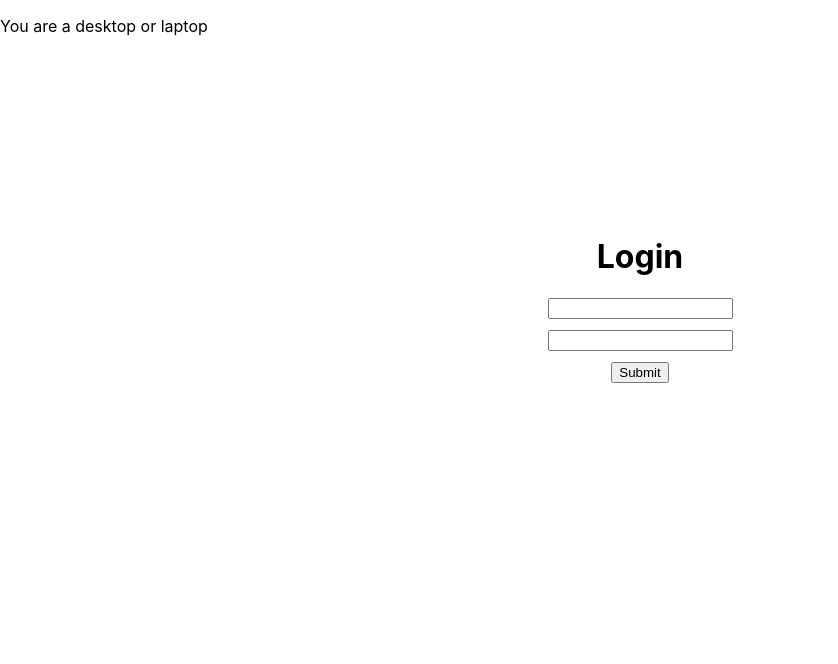
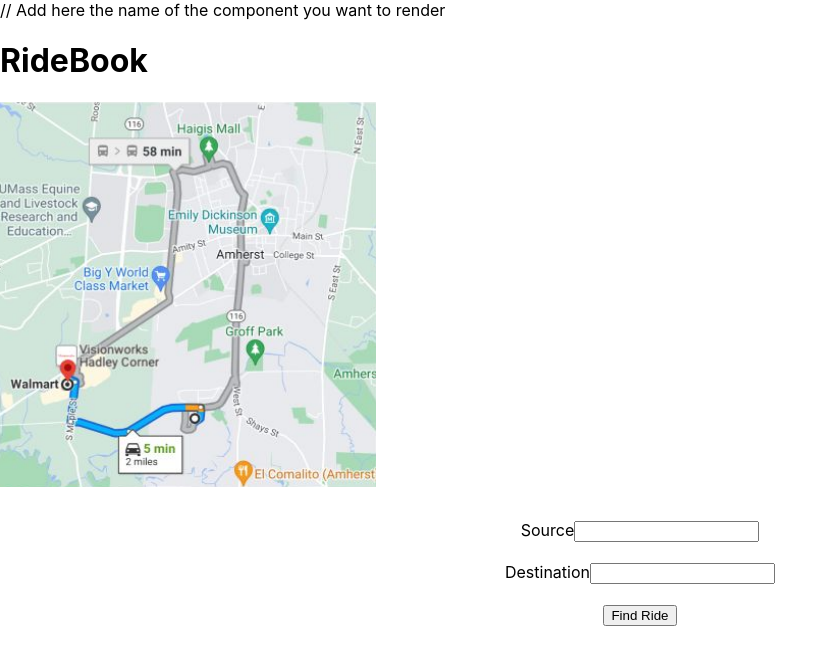
Before and after one commit to SnehilVerma/Piggyback, a React (Create React App) app in the folder src/client/: page / in a window 1280 px wide. Shown: the top 664 px of the page, without its empty margins (0-838 px from the left). Built offline with nearby package versions, Linux system fonts and the light colour scheme.

Commit message:
Added changes for the RideBook page on UI

```diff
--- a/src/client/src/RideBook/Map/Map.jsx
+++ b/src/client/src/RideBook/Map/Map.jsx
@@ -1,36 +1,9 @@
 import "./Map.css";
-import React, { Component } from 'react';
-import { Wrapper, Status } from "@googlemaps/react-wrapper";
+import logo from './Image/amherstMap.png'; // Tell webpack this JS file uses this image
+import React from 'react';
 
-const render = (status: Status) => {
-  return <h1>{status}</h1>;
-};
+function Map() {
+  return <img src={logo} alt="Logo" />;
+}
 
-<Wrapper apiKey={"YOUR_API_KEY"} render={render}>
-  <YourComponent/>
-</Wrapper>
-
-const Map: React.FC<{}> = () => {};
-
-class Map extends Component {
-   render() {
-   const GoogleMapExample = withGoogleMap(props => (
-      <GoogleMap
-        defaultCenter = { { lat: 40.756795, lng: -73.954298 } }
-        defaultZoom = { 13 }
-      >
-
-<DirectionsRenderer origin={{ lat: 40.756795, lng: -73.954298 }} destination={{ lat: 41.756795, lng: -78.954298 }} />
-      </GoogleMap>
-   ));
-   return(
-      <div>
-        <GoogleMapExample
-          containerElement={ <div style={{ height: `500px`, width: '500px' }} /> }
-          mapElement={ <div style={{ height: `100%` }} /> }
-        />
-      </div>
-   );
-   }
-};
 export default Map;
--- a/src/client/src/RideBook/RideBook.css
+++ b/src/client/src/RideBook/RideBook.css
@@ -0,0 +1,15 @@
+#register
+{
+ margin:0px auto;
+}
+.ride-book{
+    margin-top: 5px;
+}
+.src-dest {
+    margin-top: 29px;
+}
+.center-text{
+        text-align: center;
+        margin-bottom: 10px;
+
+}
--- a/src/client/src/RideBook/RideBook.jsx
+++ b/src/client/src/RideBook/RideBook.jsx
@@ -1,11 +1,27 @@
 import "./RideBook.css";
 import React from "react";
+import Map from "./Map/Map.js";
 
 function template() {
   return (
     <div className="ride-book">
       <h1>RideBook</h1>
-
+        <Map />
+        <div className="src-dest">
+            <div className="center-text">
+              <label> Source
+                  <input className="center-text" type="text" name="src" />
+              </label>
+            </div>
+            <div className="center-text">
+              <label> Destination
+                  <input className="center-text" type="text" name="dest" />
+              </label>
+            </div>
+            <div className="center-text">
+              <input type="submit" value="Find Ride" />
+            </div>
+        </div>
     </div>
   );
 };
--- a/src/client/src/index.js
+++ b/src/client/src/index.js
@@ -3,14 +3,17 @@
 import './index.css';
 import App from './App';
 import reportWebVitals from './reportWebVitals';
+
+// import here the component you want to render
 import Login from "./Login/Login.js";
+import RideBook from "./RideBook/RideBook.js"
 
 const root = ReactDOM.createRoot(document.getElementById('root'));
-//const element = <h1>Hello, world</h1>;
-//root.render(element);
+
 root.render(
   <React.StrictMode>
-    <Login />
+    // Add here the name of the component you want to render
+    <RideBook />
   </React.StrictMode>
 );
 
```
Also changed, not shown: src/client/src/RideBook/Map/index.js (+0 -9 lines), src/client/src/RideBook/Map/Image/amherstMap.png (added).
